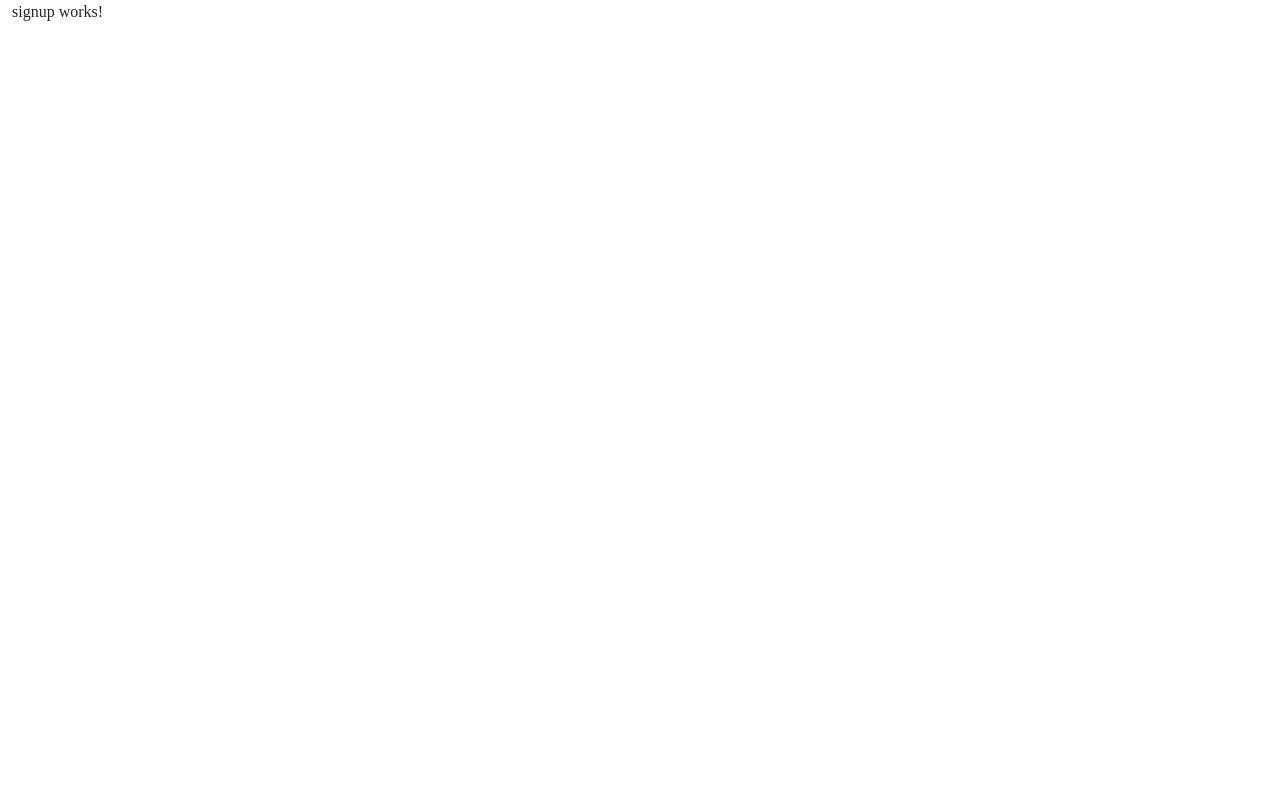
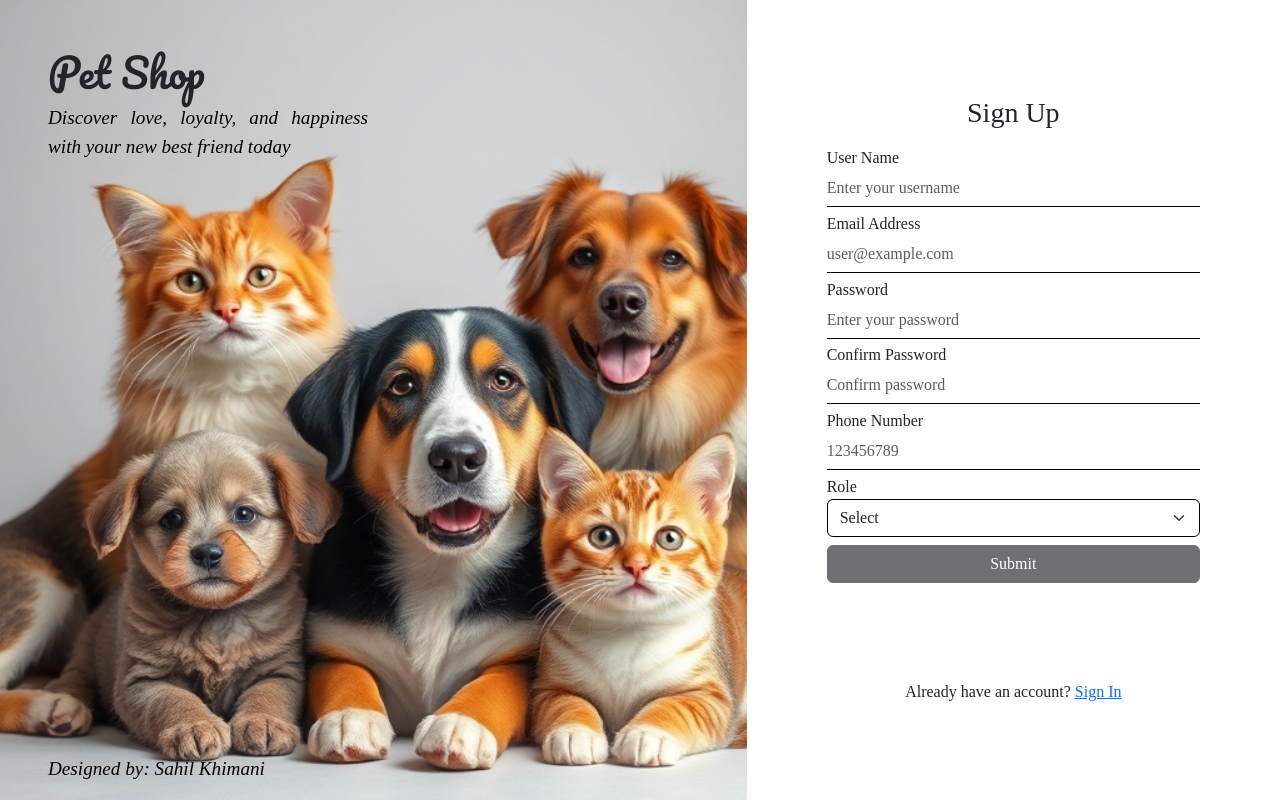
Before and after one commit to sahilkhimani/pet-shop, an Angular app: page /signup in a window 1280 px wide. Built offline with nearby package versions, Linux system fonts and the light colour scheme.

Commit message:
signup page

```diff
--- a/src/app/auth-side/auth-side.component.html
+++ b/src/app/auth-side/auth-side.component.html
@@ -1,11 +1,11 @@
 <div class="row">
     <section class="auth-side center-content mobile-hidden" [style]="{ 'background-image': 'url(' + backgroundImage + ')' }">
         <div class="header-logo">
-            <h1>Pet Shop</h1>
-            <p>Discover love, loyalty, and happiness with your new best friend today</p>
+            <h1>{{ title }}</h1>
+            <p>{{ subTitle }}</p>
         </div>
         <div>
-            <p>Designed by: Sahil Khimani</p>
+            <p>{{ author }}</p>
         </div>
     </section>
 </div>
--- a/src/app/auth-side/auth-side.component.ts
+++ b/src/app/auth-side/auth-side.component.ts
@@ -8,4 +8,8 @@ import { Component, Input } from '@angular/core';
 })
 export class AuthSideComponent {
   @Input() backgroundImage : string = '';
+
+  title = 'Pet Shop';
+  subTitle = 'Discover love, loyalty, and happiness with your new best friend today';
+  author = 'Designed by: Sahil Khimani';
 }
--- a/src/app/login/login.component.html
+++ b/src/app/login/login.component.html
@@ -40,7 +40,7 @@
                     </form>
                 </div>
                 <div class="center-content bottom-line">
-                    <span>Don't have an account? <a routerLink="singup">Sign Up</a></span>
+                    <span>Don't have an account? <a routerLink="/signup">Sign Up</a></span>
                 </div>
             </section>
         </div>
--- a/src/app/login/login.component.ts
+++ b/src/app/login/login.component.ts
@@ -3,6 +3,7 @@ import { AuthSideComponent } from '../auth-side/auth-side.component';
 import { RouteConfigLoadEnd, RouterLink } from '@angular/router';
 import { FormControl, FormGroup, ReactiveFormsModule, Validators } from '@angular/forms';
 import { CommonModule } from '@angular/common';
+import { LoginModel } from '../../models/login.model';
 
 @Component({
   selector: 'app-login',
@@ -21,38 +22,34 @@ export class LoginComponent {
   showPassword = false;
 
   loginForm = new FormGroup({
-    email : new FormControl('',
-     [Validators.required,
+    email: new FormControl('',
+      [Validators.required,
       Validators.email,
       Validators.pattern('^[a-zA-Z0-9._%+-]+@[a-zA-Z0-9.-]+\\.[a-zA-Z]{2,}$')]),
-    password : new FormControl('',
-      [Validators.required,
-      Validators.minLength(8),
-      Validators.pattern('^(?=.*[A-Z]).{8,}$')])
+    password: new FormControl('', [Validators.required])
   })
 
-    showPass(){
-      this.showPassword = !this.showPassword;
-    }
-
-  submitForm(){
-
+  showPass() {
+    this.showPassword = !this.showPassword;
   }
 
-  get f(){
+  submitForm() {
+    const formData = this.loginForm.value;
+    const data = new LoginModel(formData.email, formData.password);
+    console.log(data);
+  }
+
+  get f() {
     return this.loginForm.controls;
   }
 
-  getErrorMessages(controlName : string){
+  getErrorMessages(controlName: string) {
     const control = this.loginForm.get(controlName);
-    if(control?.hasError('required')){
+    if (control?.hasError('required')) {
       return 'This field is required';
     }
-    if(controlName == 'email' && control?.hasError('pattern')){
+    if (controlName == 'email' && control?.hasError('pattern')) {
       return 'Enter valid Email Address (e.g. user@example.com)'
-    }
-    if(controlName == 'password' && control?.hasError('pattern')){
-      return 'Pasword must contain atleast 8 character with one uppercase letter'
     }
     return '';
   }
--- a/src/app/signup/signup.component.css
+++ b/src/app/signup/signup.component.css
@@ -0,0 +1,58 @@
+.form-section {
+    padding: 0rem 5rem;
+    height: 100vh;
+    justify-content: space-evenly;
+}
+.form-section .form-label {
+    margin-bottom: 0rem !important;
+}
+
+.form-section .head-section {
+    align-items: center;
+    /* margin-bottom: 5rem; */
+}
+
+.form-section label {
+    font-size: 1rem;
+    /* margin-bottom: 0.5rem; */
+}
+
+.form-section input {
+    border: none;
+    border-bottom: 1px solid black;
+    border-radius: 0;
+    margin-bottom: 0.3rem;
+    padding-left: 0px;
+}
+
+.form-section button {
+    margin-top: 0.5rem;
+}
+
+.form-section .bottom-line {
+    align-items: center;
+    text-align: center;
+}
+
+.form-section .form-group small {
+    color: red;
+    font-size: 0.8rem;
+}
+
+.form-section .form-group select{
+    border-color: black;
+}
+
+.passField {
+    position: relative;
+}
+
+.passField button {
+    position: absolute;
+    right: 0rem;
+    top: 20%;
+    transform: translateY(-50%);
+    background: none;
+    border: none;
+    cursor: pointer;
+}
--- a/src/app/signup/signup.component.html
+++ b/src/app/signup/signup.component.html
@@ -1 +1,69 @@
-<p>signup works!</p>
+<div class="row">
+    <div class="col-md-7">
+        <app-auth-side [backgroundImage]="backgroundImage"></app-auth-side>
+    </div>
+    <div class="col-md-5">
+        <div class="row">
+            <section class="form-section center-content">
+                <div>
+                    <div class="head-section center-content mb-2">
+                        <h3>Sign Up</h3>
+                    </div>
+                    <form [formGroup]="singupForm" (ngSubmit)="submitForm()">
+                        <div class="form-group">
+                            <label for="name" class="form-label">User Name</label>
+                            <input type="text" id="name" class="form-control" formControlName="name" placeholder="Enter your username">
+                            <small *ngIf="f['name'].invalid && f['name'].touched">
+                                {{ getErrorMessages('name') }}
+                            </small>
+                        </div>
+                        <div class="form-group">
+                            <label for="email" class="form-label">Email Address</label>
+                            <input type="text" id="email" class="form-control" formControlName="email"
+                                placeholder="user@example.com" />
+                            <small *ngIf="f['email'].invalid && f['email'].touched">
+                                {{ getErrorMessages('email') }}
+                            </small>
+                        </div>
+                        <div class="form-group">
+                            <label for="password" class="form-label">Password</label>
+                            <input type="text" id="password" class="form-control" formControlName="password" placeholder="Enter your password">
+                            <small *ngIf="f['password'].invalid && f['password'].touched">
+                                {{ getErrorMessages('password') }}
+                            </small>
+                        </div>
+                        <div class="form-group">
+                            <label for="cPassword" class="form-label">Confirm Password</label>
+                            <input type="text" id="cPassword" class="form-control" formControlName="cPassword" placeholder="Confirm password">
+                            <small *ngIf="singupForm.errors?.['passwordsMismatch']">
+                                Passwords do not match
+                            </small>
+                        </div>
+                        <div class="form-group">
+                            <label for="phoneNo" class="form-label">Phone Number</label>
+                            <input type="text" id="phoneNo" class="form-control" formControlName="phoneNo" placeholder="123456789">
+                            <small *ngIf="f['phoneNo'].invalid && f['phoneNo'].touched">
+                                {{ getErrorMessages('phoneNo') }}
+                            </small>
+                        </div>
+                        <div class="form-group">
+                            <label for="role" class="form-label">Role</label>
+                            <select name="roles" id="role" class="form-select" formControlName="roleId">
+                                <option value="" disabled Selected>Select</option>
+                                <option value="Seller">Seller</option>
+                                <option value="Buyer">Buyer</option>
+                            </select>
+                            <small *ngIf="f['roleId'].invalid && f['roleId'].touched">
+                                {{ getErrorMessages('roleId') }}
+                            </small>
+                        </div>
+                        <button class="btn btn-dark w-100" type="submit" [disabled]="singupForm.invalid">Submit</button>
+                    </form>
+                </div>
+                <div class="center-content bottom-line">
+                    <span>Already have an account? <a routerLink="/login">Sign In</a></span>
+                </div>
+            </section>
+        </div>
+    </div>
+</div>
--- a/src/app/signup/signup.component.ts
+++ b/src/app/signup/signup.component.ts
@@ -1,11 +1,77 @@
 import { Component } from '@angular/core';
+import { AuthSideComponent } from '../auth-side/auth-side.component';
+import { AbstractControl, FormControl, FormGroup, ReactiveFormsModule, ValidationErrors, Validators } from '@angular/forms';
+import { LoginModel } from '../../models/login.model';
+import { CommonModule } from '@angular/common';
+import { RouterLink } from '@angular/router';
+import { RegisterModel } from '../../models/register.model';
 
 @Component({
   selector: 'app-signup',
-  imports: [],
+  imports: [
+    AuthSideComponent,
+    ReactiveFormsModule,
+    CommonModule,
+    RouterLink
+  ],
   templateUrl: './signup.component.html',
   styleUrl: './signup.component.css'
 })
 export class SignupComponent {
+  backgroundImage = 'assets/images/registerside.jpg'
 
+  singupForm = new FormGroup({
+    name: new FormControl('',
+      [Validators.required]
+    ),
+    email: new FormControl('',
+      [Validators.required,
+      Validators.email,
+      Validators.pattern('^[a-zA-Z0-9._%+-]+@[a-zA-Z0-9.-]+\\.[a-zA-Z]{2,}$')]),
+    password: new FormControl('',
+      [Validators.required,
+      Validators.minLength(8),
+      Validators.pattern('^(?=.*[A-Z]).{8,}$')]),
+    cPassword: new FormControl('',
+      [
+        Validators.required,
+        Validators.minLength(8),
+        Validators.pattern('^(?=.*[A-Z]).{8,}$'),
+      ]
+    ),
+    phoneNo: new FormControl('', Validators.required),
+    roleId: new FormControl('', Validators.required)
+  },
+    { validators: this.passwordMatchValidator })
+
+
+  submitForm() {
+    const formData = this.singupForm.value;
+    const data = new RegisterModel(formData.name, formData.email, formData.password, formData.cPassword, formData.phoneNo, formData.roleId);
+    console.log(data);
+  }
+
+  passwordMatchValidator(formGroup: AbstractControl): ValidationErrors | null {
+    const password = formGroup.get('password')?.value;
+    const confirmPassword = formGroup.get('cPassword')?.value;
+    return password === confirmPassword ? null : { passwordsMismatch: true };
+  }
+
+  get f() {
+    return this.singupForm.controls;
+  }
+
+  getErrorMessages(controlName: string) {
+    const control = this.singupForm.get(controlName);
+    if (control?.hasError('required')) {
+      return 'This field is required';
+    }
+    if (controlName == 'email' && control?.hasError('pattern')) {
+      return 'Enter valid Email Address (e.g. user@example.com)'
+    }
+    if (controlName == 'password' && control?.hasError('pattern')) {
+      return 'Pasword must contain atleast 8 character with one uppercase letter'
+    }
+    return '';
+  }
 }
--- /dev/null
+++ b/src/models/login.model.ts
@@ -0,0 +1,7 @@
+export class LoginModel{
+    constructor(
+        public UserEmail? : string | null,
+        public Password? : string | null
+    ) {
+    }
+}
--- /dev/null
+++ b/src/models/register.model.ts
@@ -0,0 +1,10 @@
+export class RegisterModel{
+    constructor(
+        public UserName? : string | null,
+        public UserEmail? : string | null,
+        public Password? : string | null,
+        public ConfirmPassword? : string | null,
+        public PhoneNumber? : string | null,
+        public RoleId? : string | null
+    ) {}
+}
```
Also changed, not shown: public/assets/images/registerside.jpg (added).
